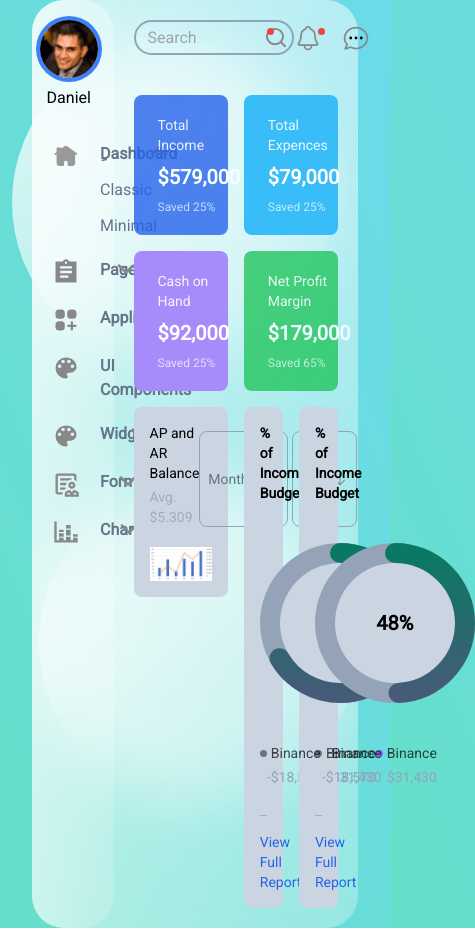
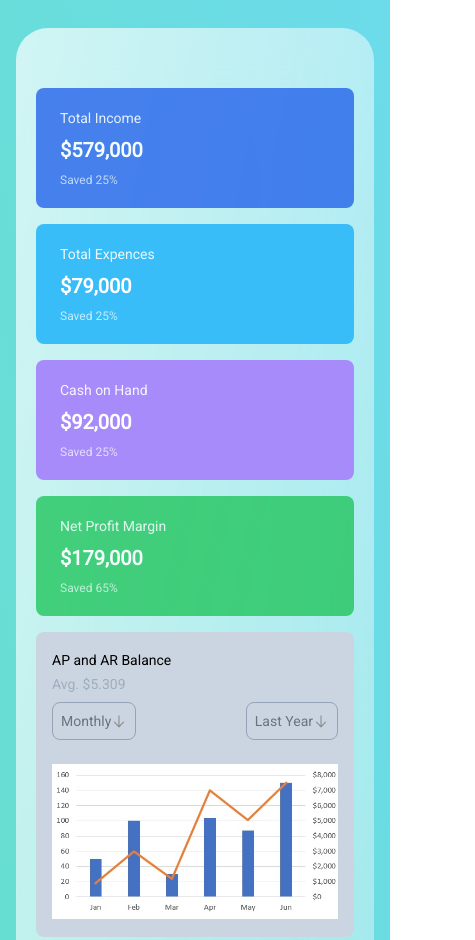
Before and after one commit to Armin-Fullstack/Finance-Dashbord, a website: page index.html in a window 390 px wide. Shown: the top 940 px of the page, 475 px wide, since content can reach past the window. Drawn offline with Linux system fonts and the light colour scheme.

Commit message:
Responsive- the 1st part

```diff
--- a/index.html
+++ b/index.html
@@ -13,14 +13,15 @@
 </head>
 <body>
     <!-- Circles -->
-    <div class="circle1"></div>
-    <div class="circle2"></div>
+    <!-- <div class="circle1"></div>
+    <div class="circle2"></div> -->
 
-    <div class="contaienr mx-auto px-8">
 
- <!-- Grid container -->
- <div class="grid grid-cols-12  glass">
-    <div class="col-span-3 pl-2 pr-4 pt-5 left-side">
+
+     <!-- Grid container -->
+ <div class="grid grid-cols-1 lg:grid-cols-12 glass mx-4 my-7">
+
+    <div class="hidden lg:block lg:col-span-3 pl-2 pr-4 pt-5 left-side">
         <!-- Profile image & name -->
         <div class="flex flex-col justify-center items-center space-y-2">
             <img class="w-[4rem] rounded-full ring-4 ring-blue-500" src="Images/image-daniel.jpg" alt="Daniel">
@@ -28,7 +29,7 @@
         </div>
 
         <!-- Menu -->
-        <div class="mt-8 space-y-5">
+        <div class=" mt-8 space-y-5">
             <ul class="menu">
                 <div class="flex items-start space-x-5">
                         <img src="Images/home-2-svgrepo-com.svg" alt="" class="w-7">
@@ -96,9 +97,9 @@
 
      </div>
 
-    <div class="col-span-9 py-5 px-5 ">
+    <div class="lg:col-span-9 py-5 px-5 ">
         <!-- Navbar -->
-        <div class="flex justify-between items-center">
+        <div class="hidden lg:flex justify-between items-center">
             <!-- Search -->
             <div class="search-bar border-2 border-slate-400 w-[360px] rounded-full flex items-center justify-between p-1">
                 <input type="text" placeholder="Search" class="w-full bg-transparent outline-none pl-2 h-full text-gray-600">
@@ -115,7 +116,7 @@
         </div>
 
             <!-- Boxes -->
-        <div class="grid grid-cols-2 mt-10 gap-4">
+        <div class="mt-10 grid lg:grid-cols-2 gap-4">
 
                 <div class="bg-blue-600 opacity-80 py-5 pl-6 text-white flex flex-col rounded-lg space-y-2">
                     <h2 class="text-sm opacity-90 text-bold">Total Income</h2>
@@ -144,22 +145,23 @@
         </div>
 
         <!-- Report -->
-        <div class="grid grid-cols-12 mt-4 gap-4">
-            <div class="col-span-6">
-                <div class="bg-slate-300 rounded-lg flex flex-col justify-between p-4">
-                    <div class="flex justify-between space-y-2 mb-5">
+        <div class="grid grid-cols-1 lg:grid-cols-12 mt-4 gap-4">
+            <div class="lg:col-span-6">
+                <div class="bg-slate-300 rounded-lg flex flex-col h-full justify-around p-4 mb-2">
+
+                    <div class="flex flex-col sm:flex-row justify-between space-y-2 mb-5">
                         <div class="flex flex-col space-y-1">
                             <p class="text-bold text-sm max-w-md">AP and AR Balance</p>
                             <p class="text-sm text-slate-400 opacity-80">Avg. $5.309</p>
                         </div>
 
-                        <div class="flex space-x-1">
-                            <button class="flex space-x-1 items-center justify-center border border-slate-400 rounded-lg px-4">
-                                <span class="text-sm text-gray-500">Monthly</span>
+                        <div class="flex justify-between sm:space-x-4">
+                            <button class="flex md:space-x-1 items-center justify-center border border-slate-400 rounded-lg py-2 px-2 lg:py-0">
+                                <span class="text-sm lg:text-xs text-gray-500">Monthly</span>
                                 <img src="Images/EpBottom.svg" alt="" class="w-4">
                             </button>
-                            <button class="flex space-x-1 items-center justify-center border border-slate-400 rounded-lg px-4">
-                                <span class="text-sm text-gray-500">Last Year</span>
+                            <button class="flex md:space-x-1 items-center justify-center border border-slate-400 rounded-lg py-2 px-2 lg:py-0">
+                                <span class="text-sm lg:text-xs text-gray-500">Last Year</span>
                                 <img src="Images/EpBottom.svg" alt="" class="w-4">
                             </button>
                         </div>
@@ -175,9 +177,9 @@
             </div>
 
 
-            <div class="col-span-6">
+            <div class="lg:col-span-6">
                 <!-- Budget -->
-                <div class="grid grid-cols-2 gap-4">
+                <div class="grid grid-cols-1 lg:grid-cols-2 gap-4 lg:gap-2">
                     <div class="bg-slate-300 p-4 rounded-lg text-center">
                         <h2 class="text-left text-sm font-bold">% of Income Budget</h2>
                         <!-- Progress bar 1 -->
@@ -222,6 +224,7 @@
 
                         <a href="#" class="block text-center text-sm text-blue-600">View Full Report</a>
                     </div>
+
                      <div class="bg-slate-300 p-4 rounded-lg text-center">
                         <h2 class="text-left text-sm font-bold">% of Income Budget</h2>
                         <!-- Progress bar 2 -->
@@ -275,8 +278,6 @@
 
 </div>
 
-    </div>
-
 
 </body>
 </html>
--- a/input.css
+++ b/input.css
@@ -11,6 +11,7 @@ body {
 }
 
 .glass {
+
     background-image: linear-gradient(to right bottom, rgba(255,255,255,0.7), rgba(255,255,255,0.3));
     border-radius: 2rem;
     z-index: 2;
```
Also changed, not shown: CSS/Style.css.
